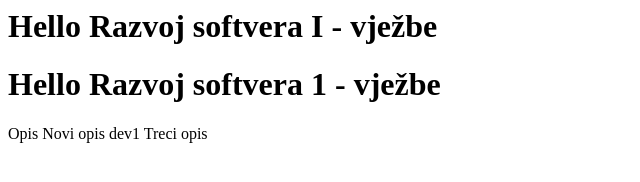
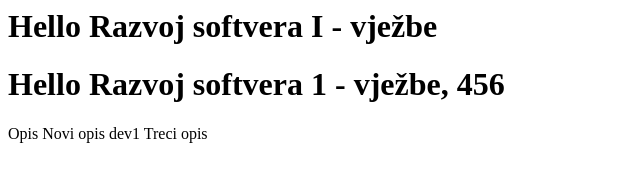
Before and after one commit to irenasabic/rs1-vjezbe2, a plain HTML site: page index.html in a window 1280 px wide. Shown: the whole page, without its empty margins (0-640 px from the left). Drawn offline with Linux system fonts and the light colour scheme.

Commit message:
dodao '456'

```diff
--- a/index.html
+++ b/index.html
@@ -1,5 +1,5 @@
 <h1>Hello Razvoj softvera I - vježbe</h1>
-<h1>Hello Razvoj softvera 1 - vježbe</h1>
+<h1>Hello Razvoj softvera 1 - vježbe, 456</h1>
 <label>Opis</label>
 <label>Novi opis dev1</label>
 <label>Treci opis</label>
```
